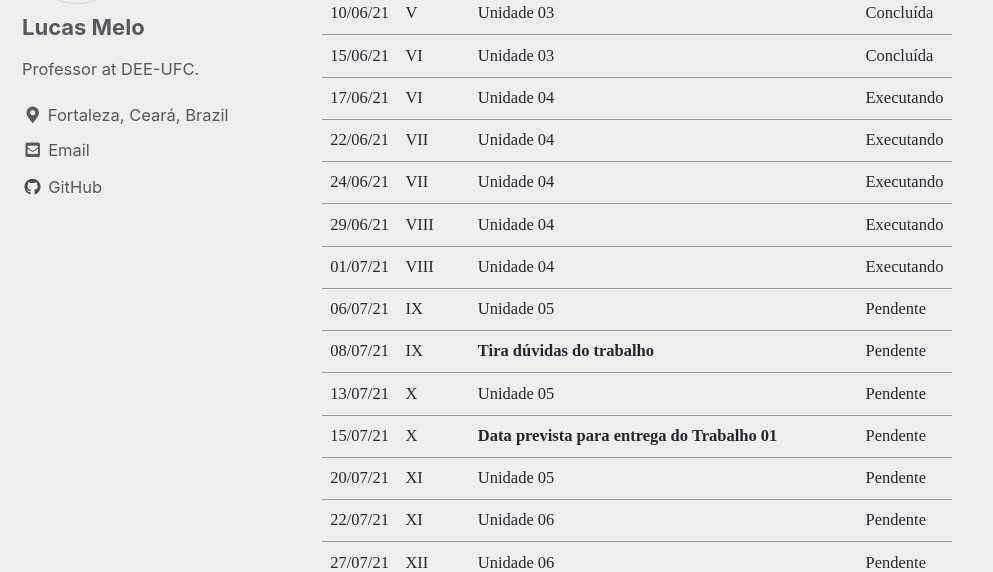
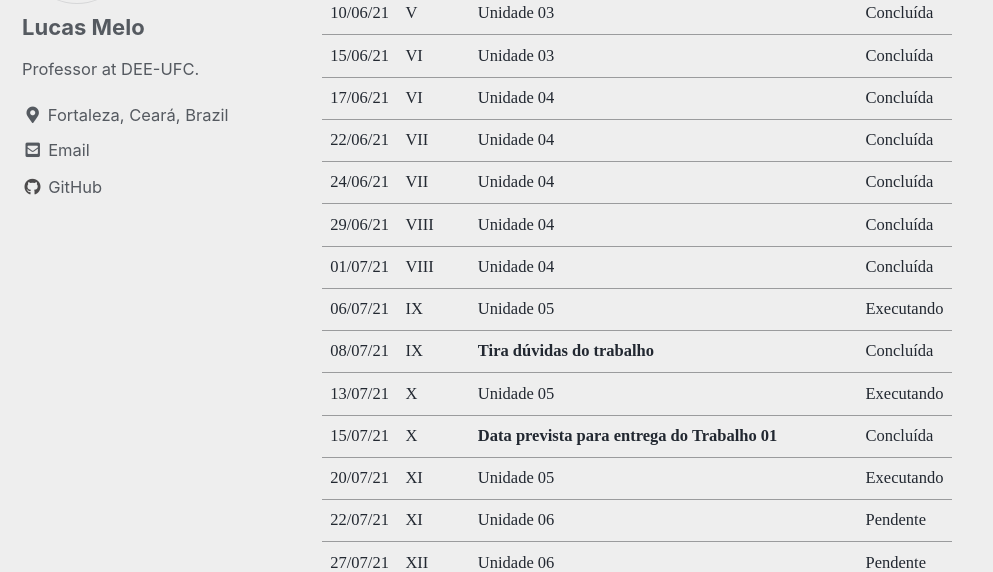
Before and after one commit to lucassm/lucassm.github.io, a Jekyll site: the page built from _teaching/DEE-2021/index.md, in a window 1280 px wide and 900 px high, scrolled down 5863 px. Shown: the part 172-744 px from the top of the window, without its empty margins (0-993 px from the left). Built offline with Jekyll 4.4.1, drawn with Linux system fonts in a browser that asks for light colours; cached includes are drawn as plain includes; some web fonts are replaced; formulas are drawn with MathJax 3.

Commit message:
UPDADE 2 Unidade 5 SDEE-2021-1

```diff
--- a/_teaching/DEE-2021/index.md
+++ b/_teaching/DEE-2021/index.md
@@ -136,16 +136,16 @@ O **OpenDSS** é bem documentado e um tutorial inicial pode ser visualizado [**n
 | 08/06/21 	| V      	| Unidade 02                                              	| Concluída  	|
 | 10/06/21 	| V      	| Unidade 03                                              	| Concluída  	|
 | 15/06/21 	| VI     	| Unidade 03                                              	| Concluída  	|
-| 17/06/21 	| VI     	| Unidade 04                                              	| Executando 	|
-| 22/06/21 	| VII    	| Unidade 04                                              	| Executando 	|
-| 24/06/21 	| VII    	| Unidade 04                                              	| Executando 	|
-| 29/06/21 	| VIII   	| Unidade 04                                              	| Executando 	|
-| 01/07/21 	| VIII   	| Unidade 04                                              	| Executando   	|
-| 06/07/21 	| IX     	| Unidade 05                                              	| Pendente   	|
-| 08/07/21 	| IX     	| **Tira dúvidas do trabalho**                             	| Pendente   	|
-| 13/07/21 	| X      	| Unidade 05                                              	| Pendente   	|
-| 15/07/21 	| X      	| **Data prevista para entrega do Trabalho 01**           	| Pendente   	|
-| 20/07/21 	| XI     	| Unidade 05                                              	| Pendente   	|
+| 17/06/21 	| VI     	| Unidade 04                                              	| Concluída 	|
+| 22/06/21 	| VII    	| Unidade 04                                              	| Concluída 	|
+| 24/06/21 	| VII    	| Unidade 04                                              	| Concluída 	|
+| 29/06/21 	| VIII   	| Unidade 04                                              	| Concluída 	|
+| 01/07/21 	| VIII   	| Unidade 04                                              	| Concluída   	|
+| 06/07/21 	| IX     	| Unidade 05                                              	| Executando   	|
+| 08/07/21 	| IX     	| **Tira dúvidas do trabalho**                             	| Concluída   	|
+| 13/07/21 	| X      	| Unidade 05                                              	| Executando   	|
+| 15/07/21 	| X      	| **Data prevista para entrega do Trabalho 01**           	| Concluída   	|
+| 20/07/21 	| XI     	| Unidade 05                                              	| Executando   	|
 | 22/07/21 	| XI     	| Unidade 06                                              	| Pendente   	|
 | 27/07/21 	| XII    	| Unidade 06                                              	| Pendente   	|
 | 29/07/21 	| XII    	| Unidade 06                                              	| Pendente   	|
```
Also changed, not shown: _teaching/DEE-2021/Unidade-05/index.md (+0 -3 lines).
